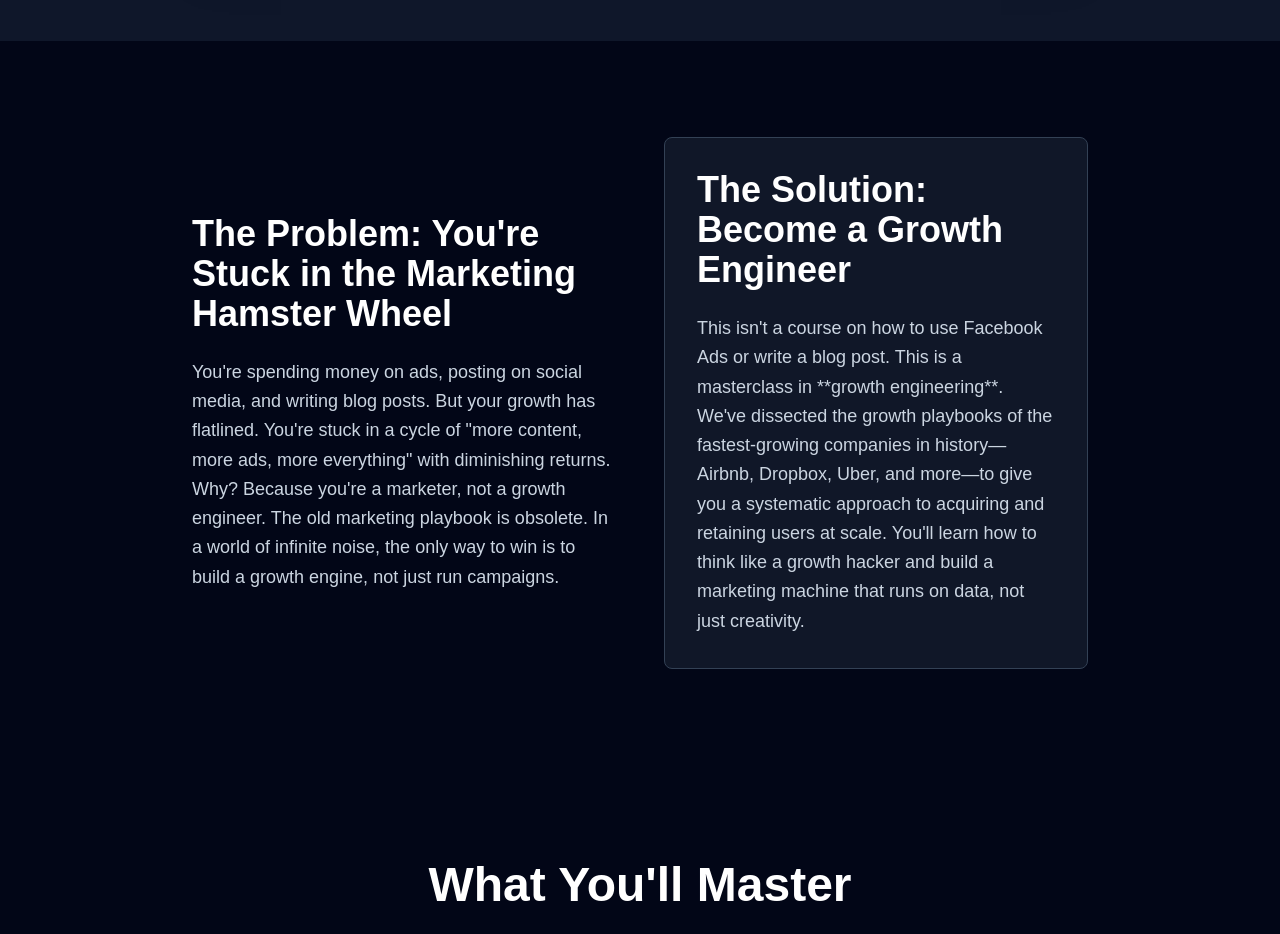
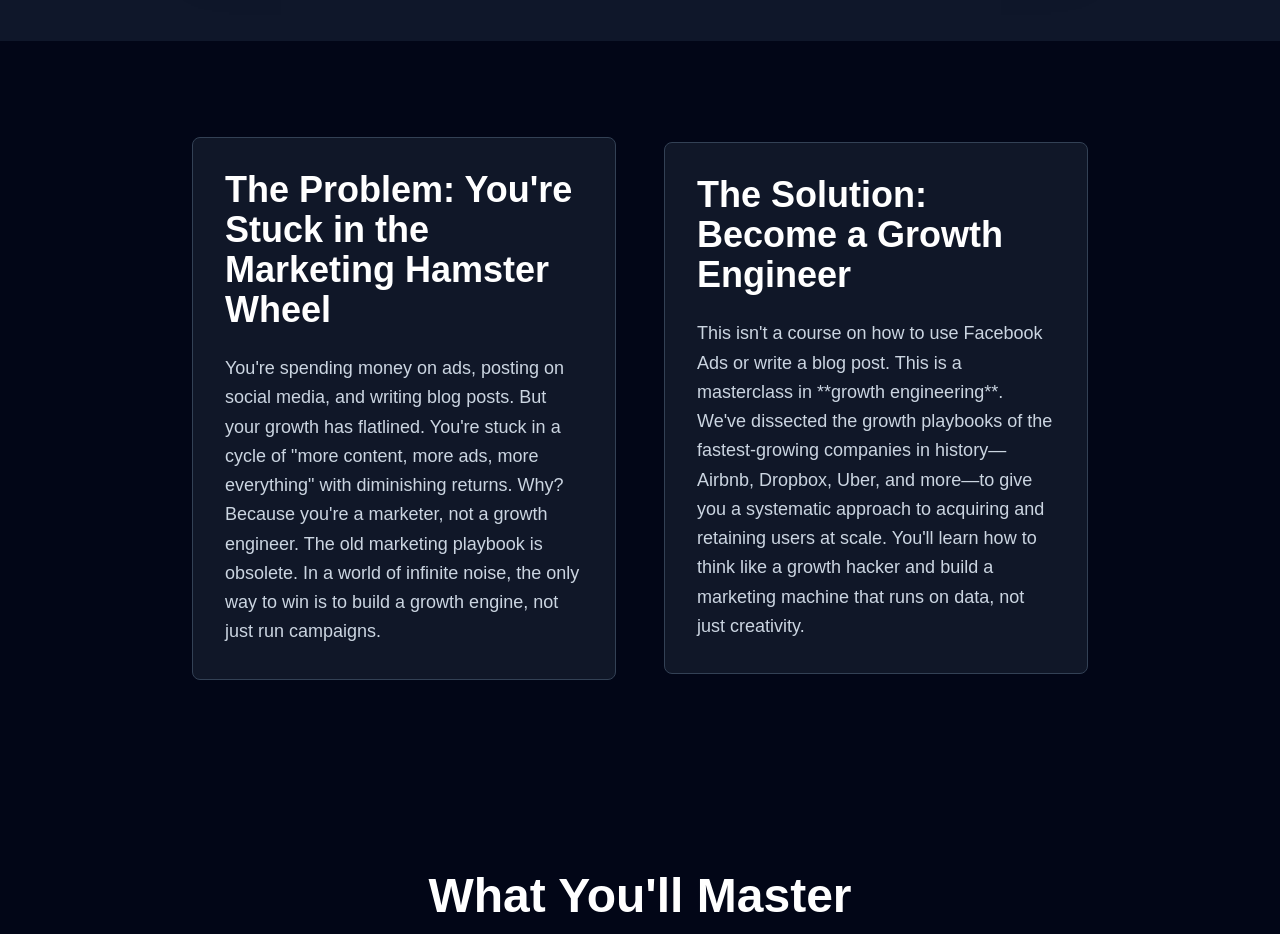
Before and after one commit to boxingthebest/million-dollar-blueprint-nextjs, a Next.js app: page /courses/marketing in a window 1280 px wide. Shown: the part 1420-2354 px from the top of the page. Built offline with nearby package versions, Linux system fonts and the light colour scheme.

Commit message:
style: Add matching borders to Problem section on all course pages
- Add border, background, and padding to Problem section
- Now matches Solution section styling for visual consistency
- Applied to Sales, Leadership, Marketing, and Wealth pages

```diff
--- a/app/courses/leadership/page.tsx
+++ b/app/courses/leadership/page.tsx
@@ -269,7 +269,7 @@ export default function LeadershipPage() {
       <section className="py-16 md:py-24 bg-slate-950">
         <div className="container mx-auto px-4">
           <div className="max-w-4xl mx-auto grid md:grid-cols-2 gap-12 items-center">
-            <div>
+            <div className="bg-slate-800/50 border border-slate-700 rounded-lg p-8">
               <h2 className="text-3xl md:text-4xl font-bold text-white mb-6">The Problem: You Have Authority, But No Influence</h2>
               <p className="text-lg text-slate-300 leading-relaxed">
                 You've been promoted. You have the title, the team, and the responsibility. But you feel like an imposter. Your voice isn't heard in meetings. Your ideas are overlooked. Your team is compliant, but not committed. You have authority, but you lack *influence*. In today's flat, fast-moving organizations, formal authority is a fragile and fleeting source of power. True leadership is the ability to influence without it.
--- a/app/courses/marketing/page.tsx
+++ b/app/courses/marketing/page.tsx
@@ -269,7 +269,7 @@ export default function MarketingPage() {
       <section className="py-16 md:py-24 bg-slate-950">
         <div className="container mx-auto px-4">
           <div className="max-w-4xl mx-auto grid md:grid-cols-2 gap-12 items-center">
-            <div>
+            <div className="bg-slate-800/50 border border-slate-700 rounded-lg p-8">
               <h2 className="text-3xl md:text-4xl font-bold text-white mb-6">The Problem: You're Stuck in the Marketing Hamster Wheel</h2>
               <p className="text-lg text-slate-300 leading-relaxed">
                 You're spending money on ads, posting on social media, and writing blog posts. But your growth has flatlined. You're stuck in a cycle of "more content, more ads, more everything" with diminishing returns. Why? Because you're a marketer, not a growth engineer. The old marketing playbook is obsolete. In a world of infinite noise, the only way to win is to build a growth engine, not just run campaigns.
--- a/app/courses/sales/page.tsx
+++ b/app/courses/sales/page.tsx
@@ -271,7 +271,7 @@ export default function SalesMasteryPage() {
       <section className="py-16 md:py-24 bg-slate-950">
         <div className="container mx-auto px-4">
           <div className="max-w-4xl mx-auto grid md:grid-cols-2 gap-12 items-center">
-            <div>
+            <div className="bg-slate-800/50 border border-slate-700 rounded-lg p-8">
               <h2 className="text-3xl md:text-4xl font-bold text-white mb-6">The Problem: You're Playing a Losing Game</h2>
               <p className="text-lg text-slate-300 leading-relaxed">
                 You've been taught to sell. You've read the books, attended the seminars, and practiced your pitch. But you're still struggling to hit your numbers consistently. Why? Because you've been taught a system designed for the 99%, not the 1%. The traditional sales playbook is dead. In a world of automated outreach and AI-powered lead scoring, the only thing that separates you from the noise is your ability to architect a deal, not just sell a product.
--- a/app/courses/wealth/page.tsx
+++ b/app/courses/wealth/page.tsx
@@ -269,7 +269,7 @@ export default function WealthPage() {
       <section className="py-16 md:py-24 bg-slate-950">
         <div className="container mx-auto px-4">
           <div className="max-w-4xl mx-auto grid md:grid-cols-2 gap-12 items-center">
-            <div>
+            <div className="bg-slate-800/50 border border-slate-700 rounded-lg p-8">
               <h2 className="text-3xl md:text-4xl font-bold text-white mb-6">The Problem: You Have Authority, But No Influence</h2>
               <p className="text-lg text-slate-300 leading-relaxed">
                 You've been promoted. You have the title, the team, and the responsibility. But you feel like an imposter. Your voice isn't heard in meetings. Your ideas are overlooked. Your team is compliant, but not committed. You have authority, but you lack *influence*. In today's flat, fast-moving organizations, formal authority is a fragile and fleeting source of power. True leadership is the ability to influence without it.
```
